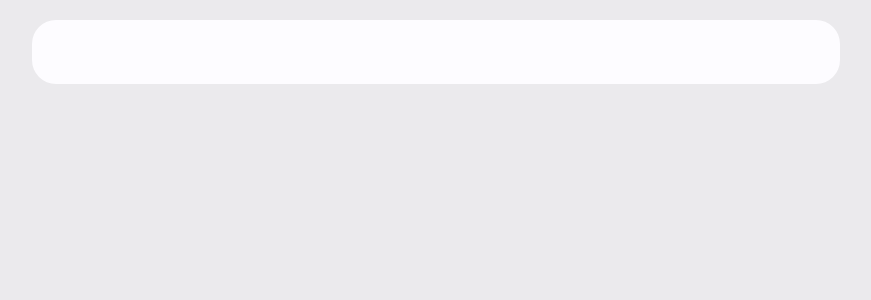
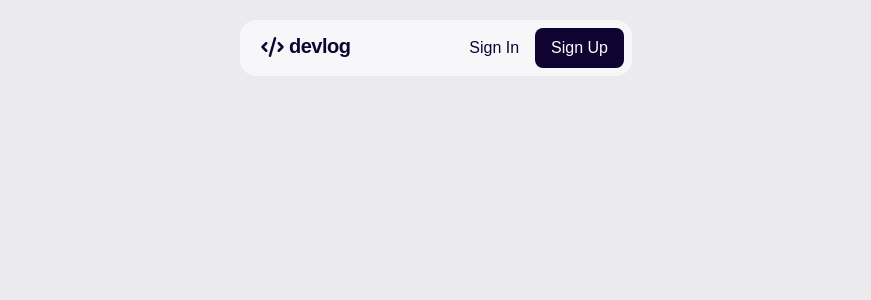
Before and after one commit to mindful-sense/rs-fe-practice, a Next.js app: page / in a window 1280 px wide. Shown: the top 300 px of the page, without its empty margins (204-1075 px from the left). Built offline with nearby package versions, Linux system fonts and the light colour scheme; a web font is replaced by a local one.

Commit message:
create base guest header

```diff
--- a/package.json
+++ b/package.json
@@ -17,11 +17,13 @@
     "@hookform/resolvers": "^5.2.1",
     "@libsql/client": "^0.15.14",
     "@reduxjs/toolkit": "^2.9.0",
+    "class-variance-authority": "^0.7.1",
     "next": "15.5.2",
     "react": "19.1.0",
     "react-dom": "19.1.0",
     "react-hook-form": "^7.62.0",
     "react-redux": "^9.2.0",
+    "tailwind-merge": "^3.3.1",
     "zod": "^4.1.5"
   },
   "devDependencies": {
--- a/src/app/globals.css
+++ b/src/app/globals.css
@@ -12,6 +12,7 @@
 
 @theme {
   --color-white: #fdfcff;
+  --color-accent: #470ff4;
 }
 
 /* @media (prefers-color-scheme: dark) {
--- a/src/app/layout.tsx
+++ b/src/app/layout.tsx
@@ -3,7 +3,7 @@ import "@fortawesome/fontawesome-svg-core/styles.css";
 
 import type { Metadata } from "next";
 import { Host_Grotesk } from "next/font/google";
-import Header from "@/components/Header";
+import { Header } from "@/components";
 import "./globals.css";
 
 config.autoAddCss = false;
--- /dev/null
+++ b/src/components/Button.tsx
@@ -0,0 +1,34 @@
+import { type VariantProps, cva } from "class-variance-authority";
+import { type ButtonHTMLAttributes } from "react";
+import { twMerge } from "tailwind-merge";
+
+const buttonVariants = cva(
+  "font-sm h-10 cursor-pointer rounded-lg px-4 font-medium text-black transition duration-500",
+  {
+    variants: {
+      intent: {
+        primary: "hover:bg-accent bg-black text-white",
+        secondary: "",
+        inline: "hover:text-accent px-0",
+      },
+    },
+    defaultVariants: {
+      intent: "primary",
+    },
+  },
+);
+
+interface Props
+  extends Omit<ButtonHTMLAttributes<HTMLButtonElement>, "disabled">,
+    VariantProps<typeof buttonVariants> {}
+
+<button className="font-sm h-10 cursor-pointer rounded-lg px-4 font-medium text-black transition duration-500"></button>;
+
+export function Button({ className, intent, ...props }: Props) {
+  return (
+    <button
+      className={twMerge(buttonVariants({ intent, className }))}
+      {...props}
+    />
+  );
+}
--- a/src/components/Header.tsx
+++ /dev/null
@@ -1,5 +0,0 @@
-export default function Header() {
-  return (
-    <header className="fixed top-[1.25rem] left-1/2 h-[4rem] w-[50.5rem] -translate-x-1/2 rounded-[1.5rem] bg-white"></header>
-  );
-}
--- /dev/null
+++ b/src/components/header/Header.tsx
@@ -0,0 +1,25 @@
+import Link from "next/link";
+import { Button } from "@/components";
+import { Logo } from "./Logo";
+
+export function Header() {
+  return (
+    <header className="fixed top-5 left-1/2 flex h-14 w-98 -translate-x-1/2 items-center justify-between rounded-2xl bg-white/70 pr-2 pl-5 backdrop-blur-md">
+      <Logo />
+      <nav>
+        <ul className="flex gap-4">
+          <li>
+            <Link href="/login">
+              <Button intent="inline">Sign In</Button>
+            </Link>
+          </li>
+          <li>
+            <Link href="/register">
+              <Button>Sign Up</Button>
+            </Link>
+          </li>
+        </ul>
+      </nav>
+    </header>
+  );
+}
--- /dev/null
+++ b/src/components/header/Logo.tsx
@@ -0,0 +1,18 @@
+import { faCode } from "@fortawesome/free-solid-svg-icons";
+import { FontAwesomeIcon } from "@fortawesome/react-fontawesome";
+import Link from "next/link";
+
+export function Logo() {
+  return (
+    <Link
+      href="/"
+      rel="home"
+      className="hover:text-accent transition-colors duration-500"
+    >
+      <FontAwesomeIcon icon={faCode} size="lg" className="mr-1" />
+      <strong className="text-xl/5 font-extrabold tracking-tight">
+        devlog
+      </strong>
+    </Link>
+  );
+}
--- /dev/null
+++ b/src/components/header/index.ts
@@ -0,0 +1 @@
+export * from "./Header";
--- /dev/null
+++ b/src/components/index.ts
@@ -0,0 +1,2 @@
+export * from "./header";
+export * from "./Button";
```
Also changed, not shown: 1 other file (tests, documents, lock files or other folders).
